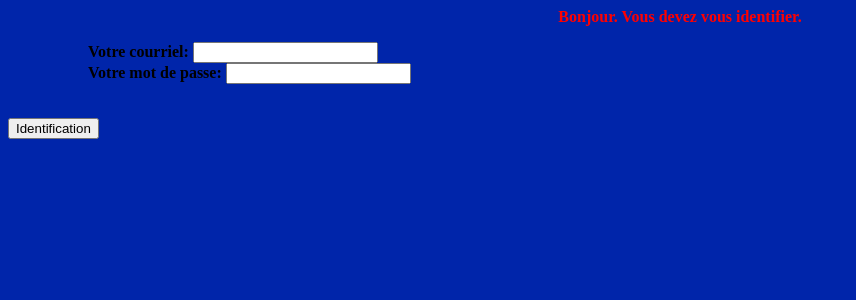
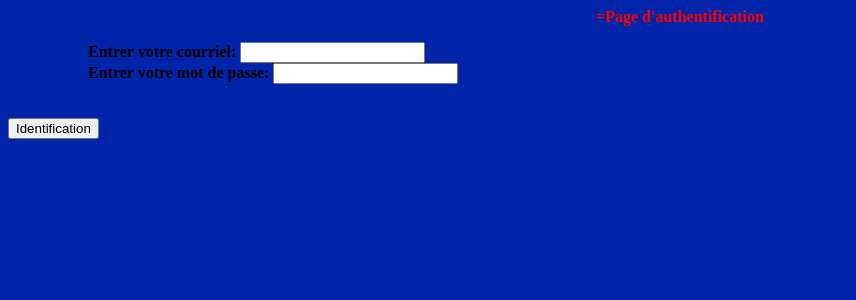
Before and after one commit to NicLeBlanc/GLO-2005_TP, a Flask app: page / in a window 1280 px wide. Shown: the top 300 px of the page, without its empty margins (0-856 px from the left). Run offline with Flask 2, Linux system fonts and the light colour scheme.

Commit message:
test html

```diff
--- a/templates/login.html
+++ b/templates/login.html
@@ -6,12 +6,12 @@
 </head>
 <body onload="SupprimerContenu()">
 
-<p class="centre">Bonjour. Vous devez vous identifier.</p>
+<p class="centre">=Page d'authentification</p>
 <form action="login" method="post">
-<p>Votre courriel: <input type="text" name="courriel"><br>
-Votre mot de passe: <input type="password" name="motpasse">
+<p>Entrer votre courriel: <input type="text" name="courriel"><br>
+Entrer votre mot de passe: <input type="password" name="motpasse">
 </p><br>
-<input type="submit" value="Identification" name="soumettre">
+<input type="submit" value="Identification" name="Soumettre">
 </form>
 
 {% if message %}
```
Also changed, not shown: fake_generator/generator_clients.py (renamed from fake_generator/generator_profiles.py).
